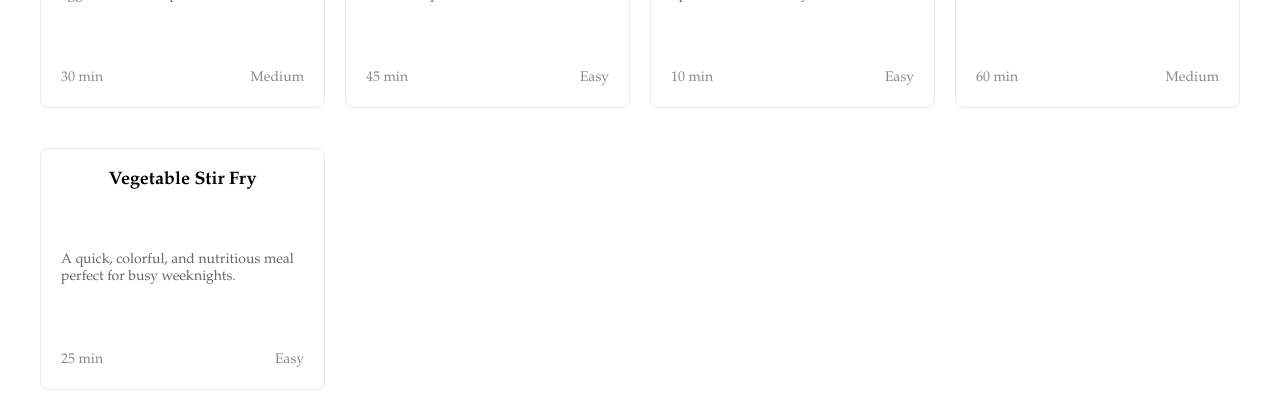
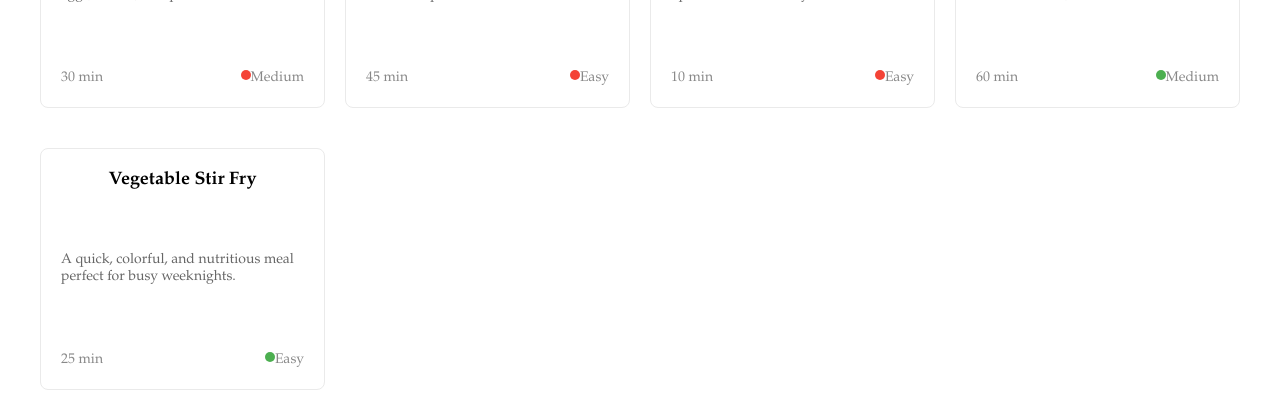
Before and after one commit to vighnesh-radhakrishnan/bon-appetit, a React (Vite) app: page / in a window 1280 px wide. Shown: the part 299-718 px from the top of the page. Built offline with nearby package versions, Linux system fonts and the light colour scheme.

Commit message:
added indicator to recipe cards

```diff
--- a/src/pages/HomePage.jsx
+++ b/src/pages/HomePage.jsx
@@ -60,7 +60,18 @@ const RecipeCard = ({ recipe }) => {
           }}
         >
           <span>{recipe.time} min</span>
-          <span>{recipe.difficulty}</span>
+          <div style={{ display: "flex", flexDirection: "row" }}>
+            {" "}
+            <div
+              style={{
+                width: "10px",
+                height: "10px",
+                borderRadius: "50%",
+                backgroundColor: recipe.isVegetarian ? "#4CAF50" : "#F44336",
+              }}
+            />
+            <span>{recipe.difficulty}</span>
+          </div>
         </div>
       </div>
     </Link>
```
